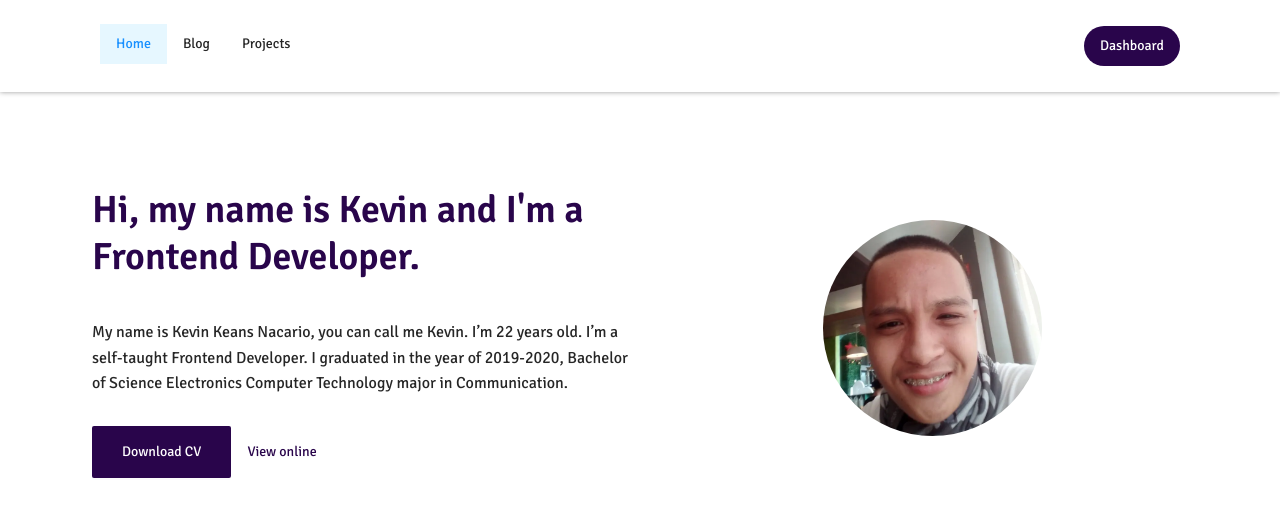
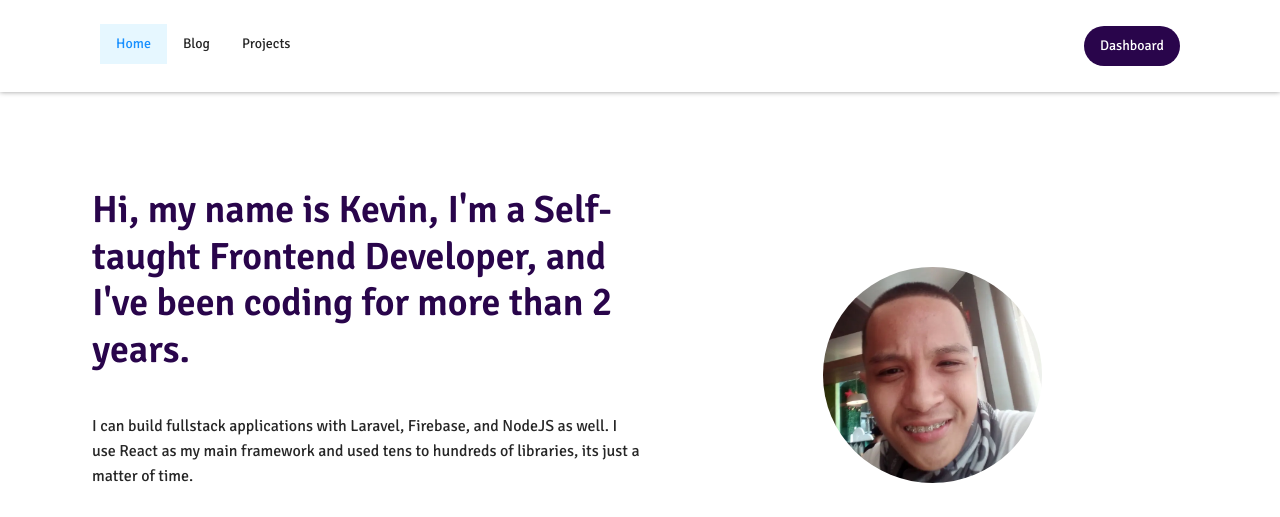
Before and after one commit to hitchcliff/basic, a React (Create React App) app: page / in a window 1280 px wide. Shown: the top 517 px of the page. Built offline with nearby package versions, Linux system fonts and the light colour scheme; no server answers; the database is empty.

Commit message:
changed headline

```diff
--- a/src/app/Home/Showcase/Showcase.tsx
+++ b/src/app/Home/Showcase/Showcase.tsx
@@ -20,13 +20,13 @@ export default function Showcase() {
     >
       <Col md={12}>
         <Title level={1}>
-          Hi, my name is Kevin and I'm a Frontend Developer.
+          Hi, my name is Kevin, I'm a Self-taught Frontend Developer, and I've
+          been coding for more than 2 years.
         </Title>
         <Text>
-          My name is Kevin Keans Nacario, you can call me Kevin. I’m 22 years
-          old. I’m a self-taught Frontend Developer. I graduated in the year of
-          2019-2020, Bachelor of Science Electronics Computer Technology major
-          in Communication.
+          I can build fullstack applications with Laravel, Firebase, and NodeJS
+          as well. I use React as my main framework and used tens to hundreds of
+          libraries, its just a matter of time.
         </Text>
         <Col>
           <Button className="primary">
--- a/tsconfig.json
+++ b/tsconfig.json
@@ -18,7 +18,7 @@
     "resolveJsonModule": true,
     "isolatedModules": true,
     "noEmit": true,
-    "jsx": "react-jsx"
+    "jsx": "react"
   },
   "include": [
     "src"
```
Also changed, not shown: 1 other file (tests, documents, lock files or other folders).
